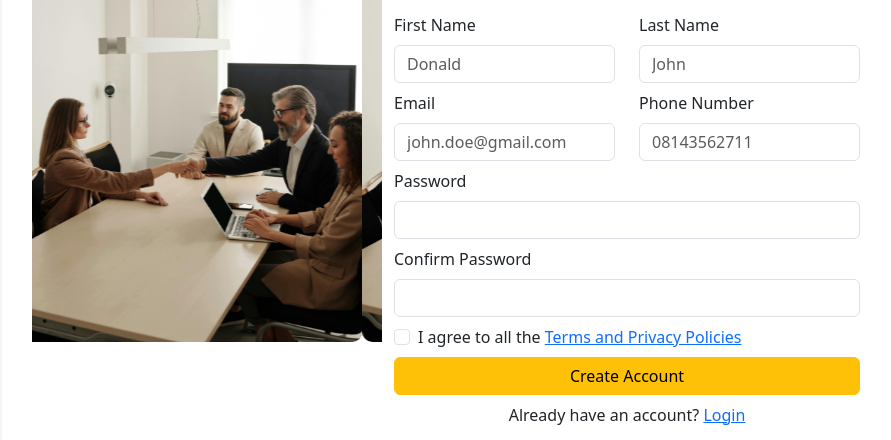
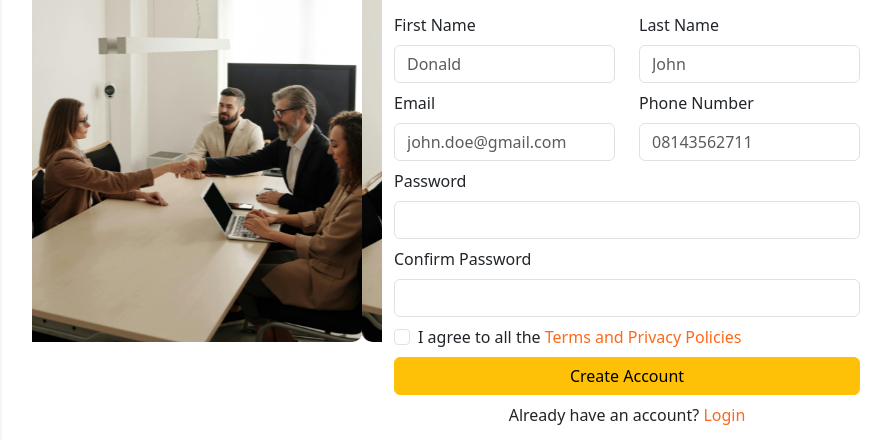
Before and after one commit to UniqueNig/Leisure-Timez-Project, a plain HTML site: page signup.html in a window 1280 px wide. Shown: the part 213-653 px from the top of the page, without its empty margins (68-959 px from the left). Drawn offline with nearby package versions, Linux system fonts and the light colour scheme.

Commit message:
modified:   login.html 	modified:   signup.html 	mdified:   styles/style.css

```diff
--- a/signup.html
+++ b/signup.html
@@ -108,7 +108,7 @@
             <div class="form-check mb-2">
               <input class="form-check-input" type="checkbox" />
               <label class="form-check-label">
-                I agree to all the <a href="#">Terms and Privacy Policies</a>
+                I agree to all the <a class="anchor" href="#">Terms and Privacy Policies</a>
               </label>
             </div>
             <button type="submit" class="btn btn-warning w-100">
@@ -117,7 +117,7 @@
           </form>
 
           <p class="text-center mt-2">
-            Already have an account? <a href="#">Login</a>
+            Already have an account? <a class="anchor" href="#">Login</a>
           </p>
           <div class="row">
             <div class="col-4">
--- a/styles/style.css
+++ b/styles/style.css
@@ -24,7 +24,7 @@ body{
     padding: 40px;
   }
 
-  a{
+  .anchor{
     text-decoration: none;
     color: var(--primary-color);
   }
```
Also changed, not shown: login.html (+2 -2 lines).
